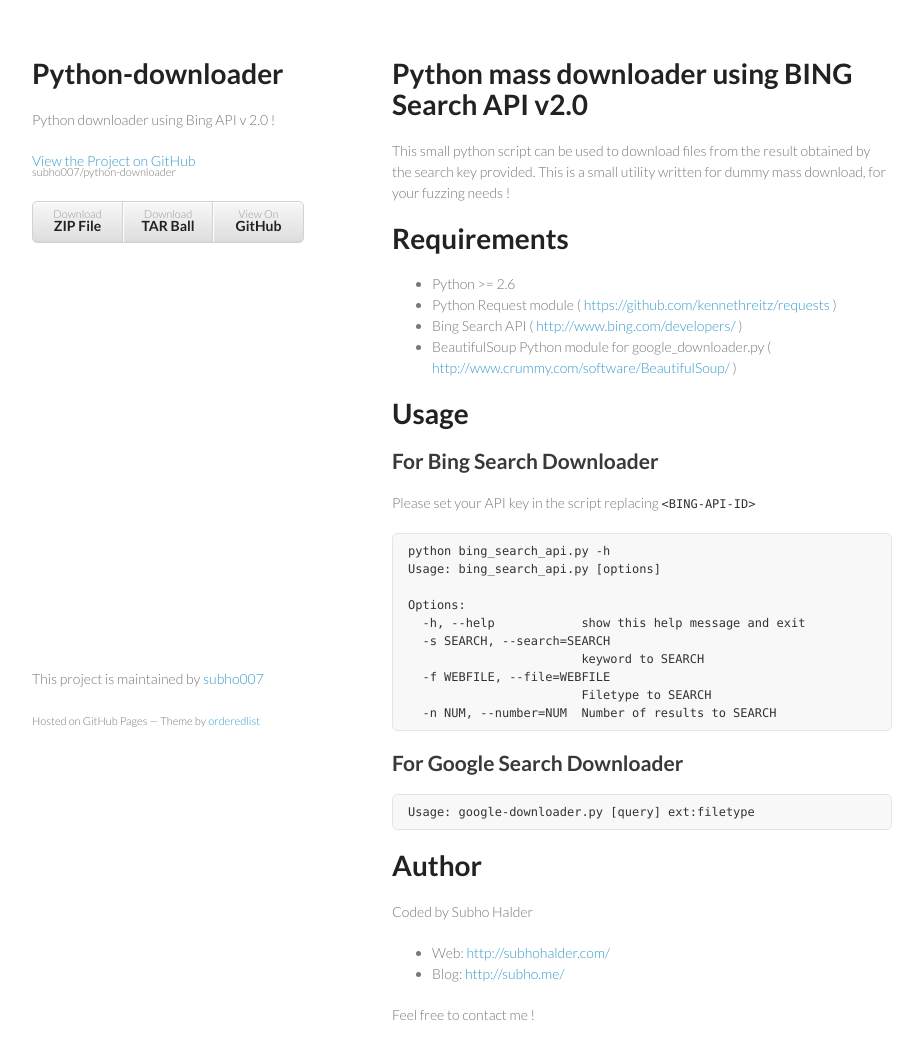
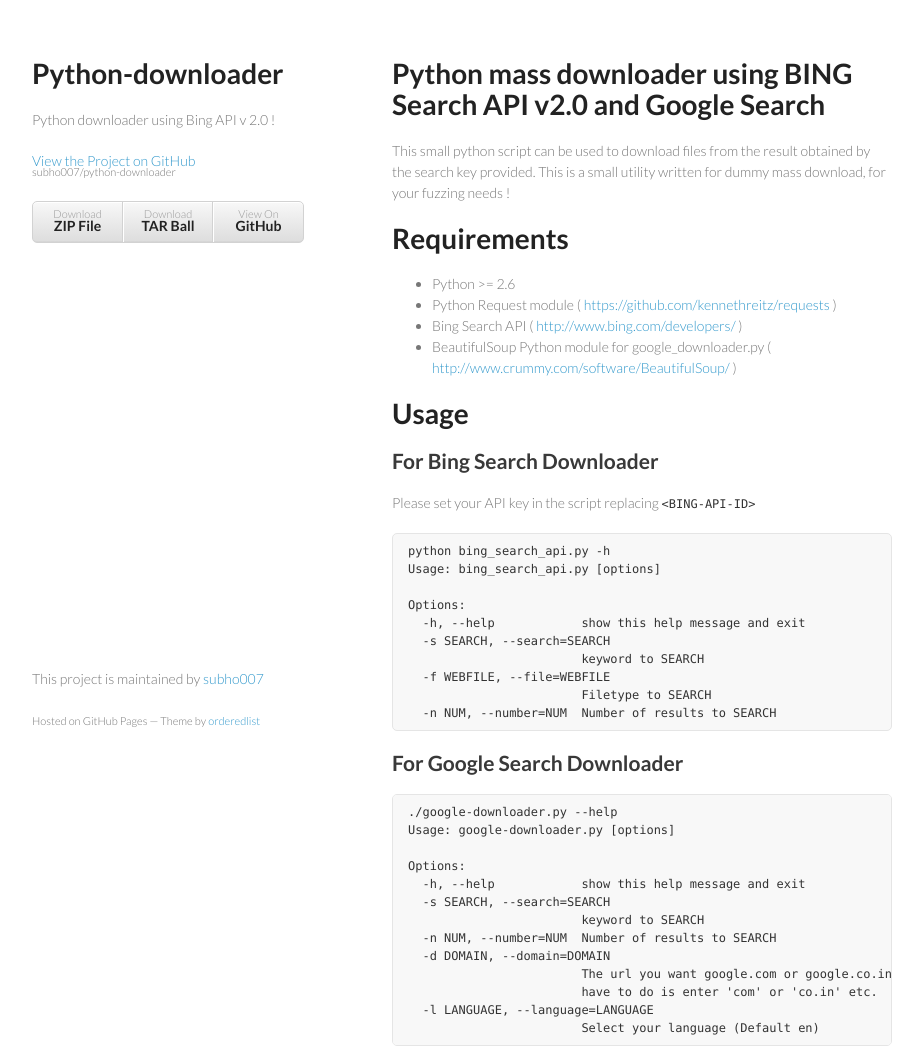
Before and after one commit to subho007/python-downloader, a plain HTML site: page index.html in a window 1280 px wide. Shown: the top 1049 px of the page, without its empty margins (178-1101 px from the left). Drawn offline with Linux system fonts and the light colour scheme.

Commit message:
Create gh-pages branch via GitHub

```diff
--- a/index.html
+++ b/index.html
@@ -28,7 +28,7 @@
         </ul>
       </header>
       <section>
-        <h1>Python mass downloader using BING Search API v2.0</h1>
+        <h1>Python mass downloader using BING Search API v2.0 and Google Search</h1>
 
 <p>This small python script can be used to download files from the result obtained
 by the search key provided. This is a small utility written for dummy mass download,
@@ -61,7 +61,19 @@ Options:
 
 <h2>For Google Search Downloader</h2>
 
-<pre><code>Usage: google-downloader.py [query] ext:filetype
+<pre><code>./google-downloader.py --help
+Usage: google-downloader.py [options]
+
+Options:
+  -h, --help            show this help message and exit
+  -s SEARCH, --search=SEARCH
+                        keyword to SEARCH
+  -n NUM, --number=NUM  Number of results to SEARCH
+  -d DOMAIN, --domain=DOMAIN
+                        The url you want google.com or google.co.in, all you
+                        have to do is enter 'com' or 'co.in' etc.
+  -l LANGUAGE, --language=LANGUAGE
+                        Select your language (Default en)
 </code></pre>
 
 <h1>Author</h1>
```
Also changed, not shown: params.json (+1 -1 lines).
